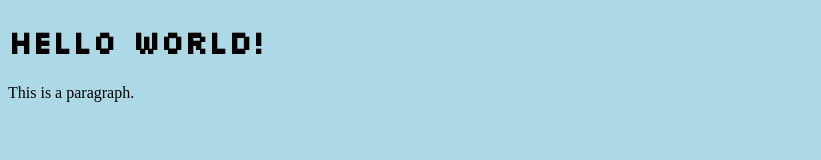
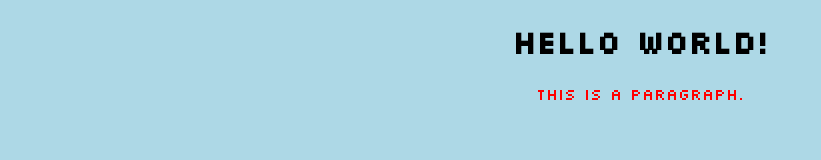
Before and after one commit to Leviwesten/leviwesten.site, a plain HTML site: page index.html in a window 1280 px wide. Shown: the whole page, without its empty margins (0-821 px from the left). Drawn offline with Linux system fonts and the light colour scheme.

Commit message:
Update index.html

```diff
--- a/index.html
+++ b/index.html
@@ -10,9 +10,9 @@
   <title>Splash Page</title>
 </head>
 <body>
-
+  <center>
   <h1 style="color:black;font-family:Silkscreen;">Hello World!</h1>
-  <p>This is a paragraph.</p>
-
+  <p style="color:red;font-family:Silkscreen;">This is a paragraph.</p>
+  </center>
 </body>
 </html>
```
